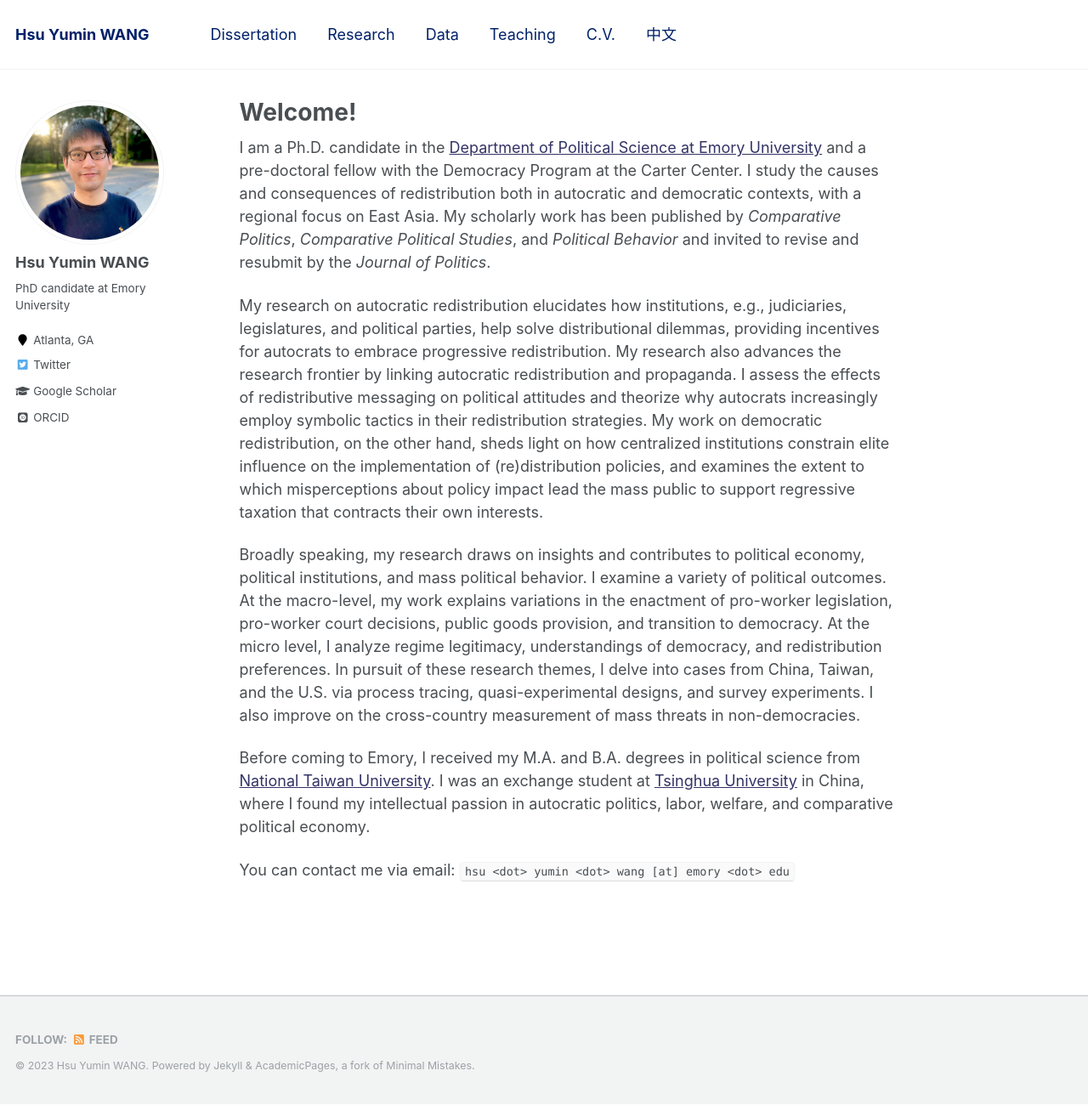
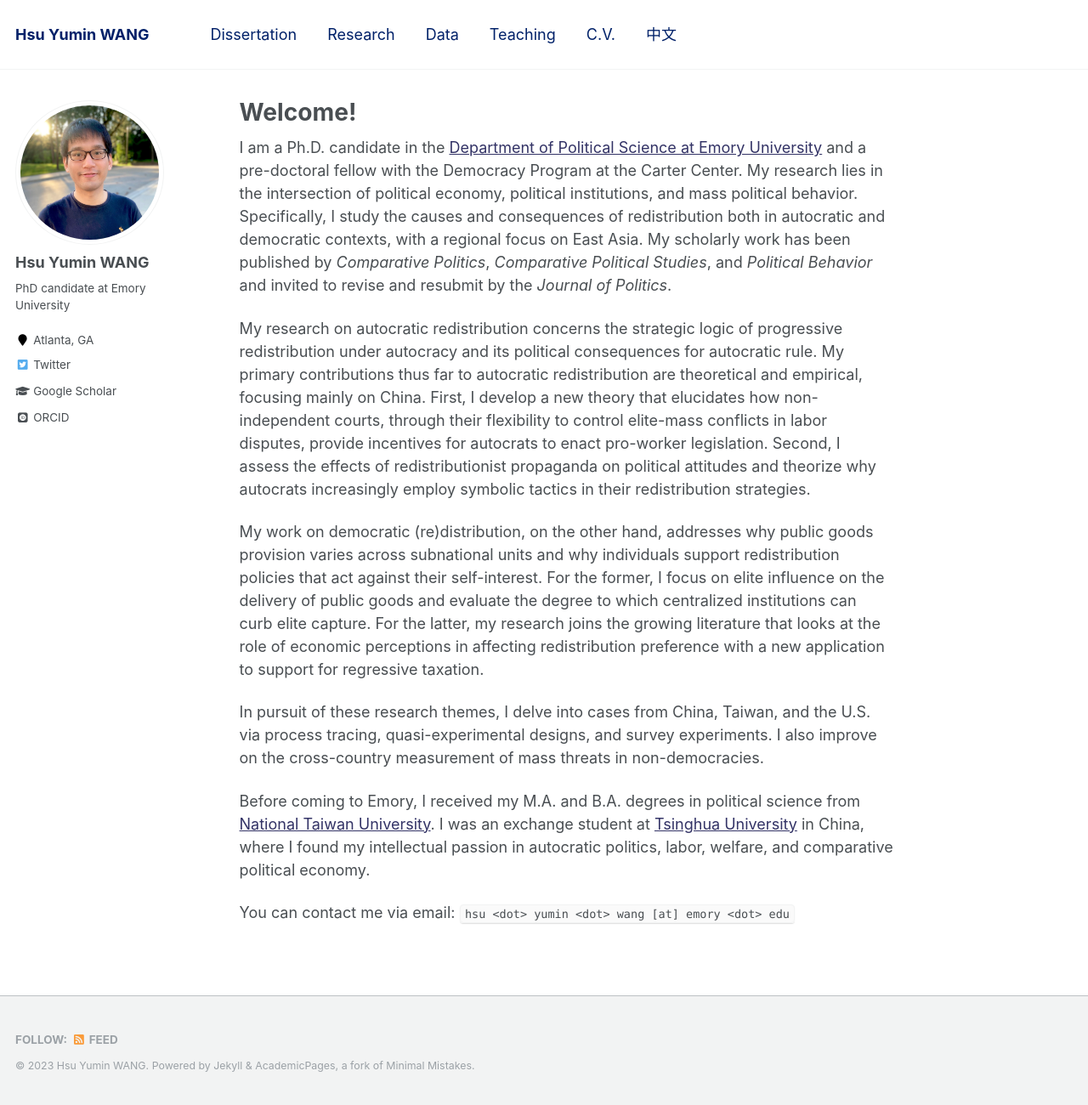
Before and after one commit to hsuyumin/hsuyumin.github.io, a Jekyll site: the page built from _pages/about.md, in a window 1280 px wide and 1300 px high. Shown: the whole window at 85% size. Built offline with Jekyll 4.4.1, drawn with Linux system fonts in a browser that asks for light colours; some web fonts are replaced.

Commit message:
Update about.md

```diff
--- a/_pages/about.md
+++ b/_pages/about.md
@@ -8,11 +8,13 @@ redirect_from:
   - /about.html
 ---
 
-I am a Ph.D. candidate in the [Department of Political Science at Emory University](http://polisci.emory.edu/home/) and a pre-doctoral fellow with the Democracy Program at the Carter Center. I study the causes and consequences of redistribution both in autocratic and democratic contexts, with a regional focus on East Asia. My scholarly work has been published by _Comparative Politics_, _Comparative Political Studies_, and _Political Behavior_ and invited to revise and resubmit by the _Journal of Politics_.
+I am a Ph.D. candidate in the [Department of Political Science at Emory University](http://polisci.emory.edu/home/) and a pre-doctoral fellow with the Democracy Program at the Carter Center. My research lies in the intersection of political economy, political institutions, and mass political behavior. Specifically, I study the causes and consequences of redistribution both in autocratic and democratic contexts, with a regional focus on East Asia. My scholarly work has been published by _Comparative Politics_, _Comparative Political Studies_, and _Political Behavior_ and invited to revise and resubmit by the _Journal of Politics_.
 
-My research on autocratic redistribution elucidates how institutions, e.g., judiciaries, legislatures, and political parties, help solve distributional dilemmas, providing incentives for autocrats to embrace progressive redistribution. My research also advances the research frontier by linking autocratic redistribution and propaganda. I assess the effects of redistributive messaging on political attitudes and theorize why autocrats increasingly employ symbolic tactics in their redistribution strategies. My work on democratic redistribution, on the other hand, sheds light on how centralized institutions constrain elite influence on the implementation of (re)distribution policies, and examines the extent to which misperceptions about policy impact lead the mass public to support regressive taxation that contracts their own interests.
+My research on autocratic redistribution concerns the strategic logic of progressive redistribution under autocracy and its political consequences for autocratic rule. My primary contributions thus far to autocratic redistribution are theoretical and empirical, focusing mainly on China. First, I develop a new theory that elucidates how non-independent courts, through their flexibility to control elite-mass conflicts in labor disputes, provide incentives for autocrats to enact pro-worker legislation. Second, I assess the effects of redistributionist propaganda on political attitudes and theorize why autocrats increasingly employ symbolic tactics in their redistribution strategies.
 
-Broadly speaking, my research draws on insights and contributes to political economy, political institutions, and mass political behavior. I examine a variety of political outcomes. At the macro-level, my work explains variations in the enactment of pro-worker legislation, pro-worker court decisions, public goods provision, and transition to democracy. At the micro level, I analyze regime legitimacy, understandings of democracy, and redistribution preferences. In pursuit of these research themes, I delve into cases from China, Taiwan, and the U.S. via process tracing, quasi-experimental designs, and survey experiments. I also improve on the cross-country measurement of mass threats in non-democracies.
+My work on democratic (re)distribution, on the other hand, addresses why public goods provision varies across subnational units and why individuals support redistribution policies that act against their self-interest. For the former, I focus on elite influence on the delivery of public goods and evaluate the degree to which centralized institutions can curb elite capture. For the latter, my research joins the growing literature that looks at the role of economic perceptions in affecting redistribution preference with a new application to support for regressive taxation.
+
+In pursuit of these research themes, I delve into cases from China, Taiwan, and the U.S. via process tracing, quasi-experimental designs, and survey experiments. I also improve on the cross-country measurement of mass threats in non-democracies.
 
 Before coming to Emory, I received my M.A. and B.A. degrees in political science from [National Taiwan University](https://www.ntu.edu.tw/english/). I was an exchange student at [Tsinghua University](https://www.tsinghua.edu.cn/en/) in China, where I found my intellectual passion in autocratic politics, labor, welfare, and comparative political economy.
 
```
